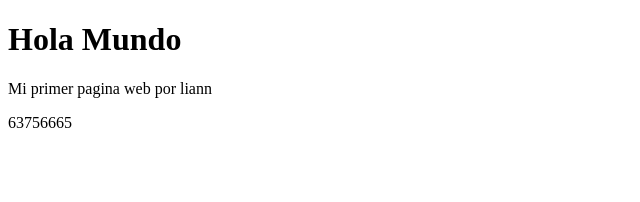
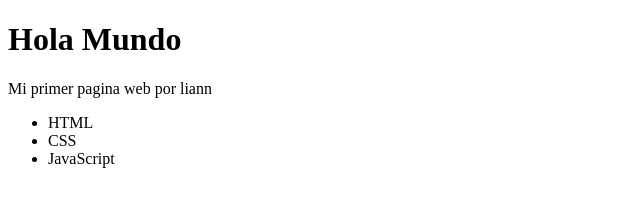
Before and after one commit to liannR000/pagina_git_martes, a plain HTML site: page index.html in a window 1280 px wide. Shown: the whole page, without its empty margins (0-640 px from the left). Drawn offline with Linux system fonts and the light colour scheme.

Commit message:
eight commit

```diff
--- a/index.html
+++ b/index.html
@@ -8,7 +8,10 @@
 <body>
     <h1>Hola Mundo</h1>
     <p>Mi primer pagina web por liann</p>
-    63756665
+    <ul>
+        <li>HTML</li>
+        <li>CSS</li>
+        <li>JavaScript</li>
 
 </body>
 </html>
```
